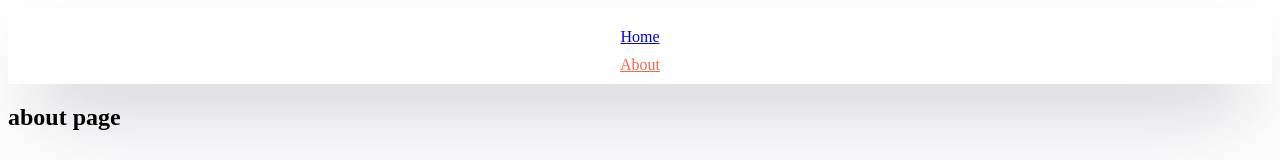
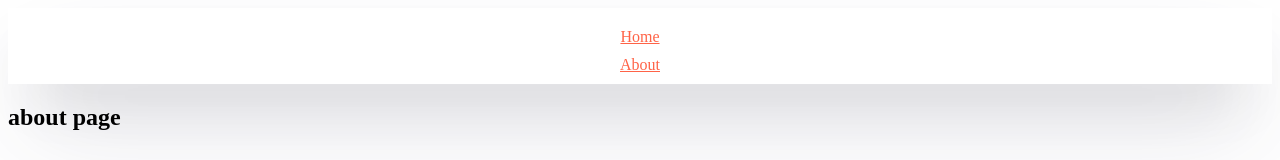
Before and after one commit to weeeeey/NextJs_Start, a Next.js app in the folder my-app/: page /about in a window 1280 px wide. Shown: the top 160 px of the page. Built offline with nearby package versions, Linux system fonts and the light colour scheme.

Commit message:
#2.1 redirects 를 통해 url 강제 변경
next.confing.js 에 redirects 함수를 통해 url 변경

```diff
--- a/my-app/components/Navbar.tsx
+++ b/my-app/components/Navbar.tsx
@@ -4,11 +4,10 @@ import { useRouter } from "next/router";
 const Navbar = () => {
     const router = useRouter();
     return (
-        <div>
-            <nav>
-                <Link href={"/"} legacyBehavior>
-                    <a className={router.pathname == "/" ? "active" : ""}>
-                        Home{" "}
+        <div className="Nav">
+            <Link legacyBehavior href={"/"}>
+                <a className={router.pathname == "/about" ? "active" : ""}>
+                    Home
                 </a>
             </Link>
             <Link legacyBehavior href={"/about"}>
@@ -17,7 +16,7 @@ const Navbar = () => {
                 </a>
             </Link>
             <style jsx>{`
-                    nav {
+                .Nav {
                     display: flex;
                     gap: 10px;
                     flex-direction: column;
@@ -43,7 +42,6 @@ const Navbar = () => {
                     }
                 }
             `}</style>
-            </nav>
         </div>
     );
 };
--- a/my-app/next.config.js
+++ b/my-app/next.config.js
@@ -1,7 +1,16 @@
 /** @type {import('next').NextConfig} */
 const nextConfig = {
-  reactStrictMode: true,
-  swcMinify: true,
-}
+    reactStrictMode: true,
+    swcMinify: true,
+    async redirects() {
+        return [
+            {
+                source: "/old",
+                destination: "https:www.naver.com",
+                permanent: false,
+            },
+        ];
+    },
+};
 
-module.exports = nextConfig
+module.exports = nextConfig;
```
Lines whose indentation alone changed are shown as unchanged.
